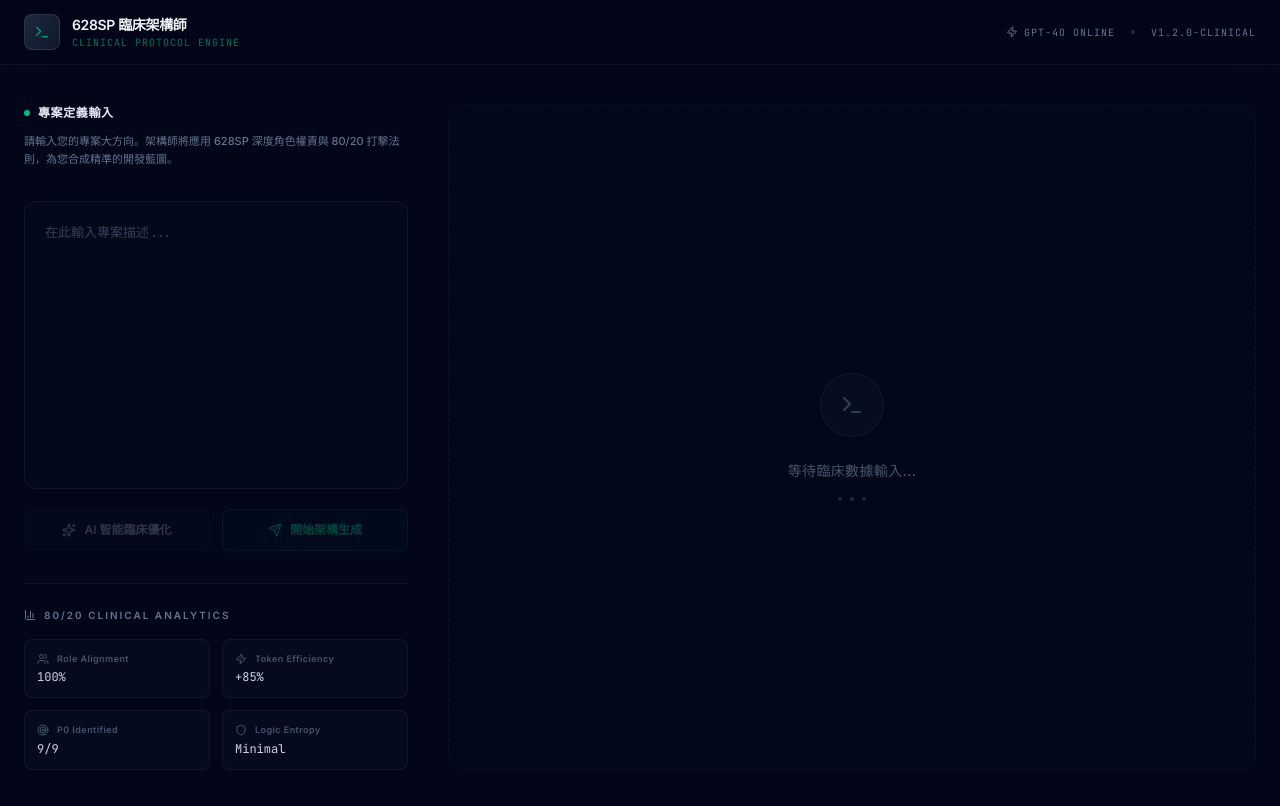
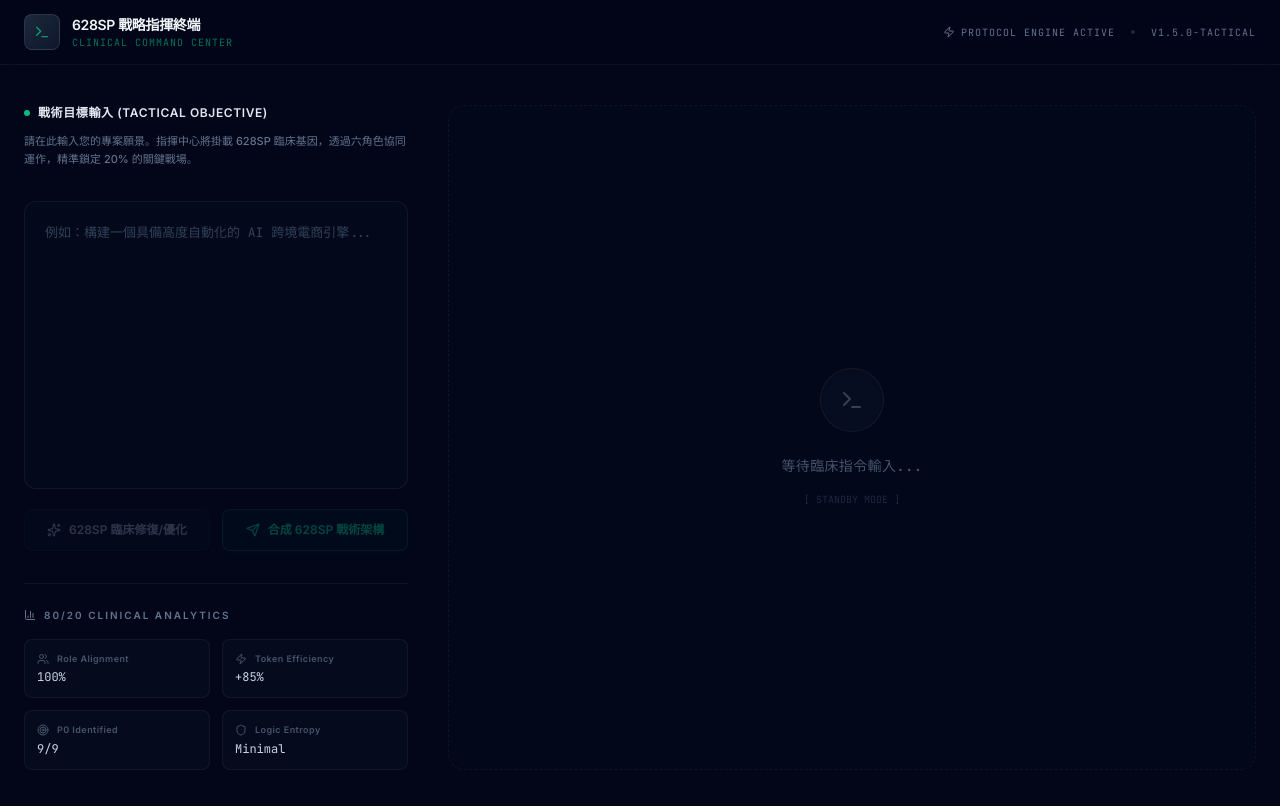
Before and after one commit to ivanlai33-del/628, a React (Vite) app: page / in a window 1280 px wide. Shown: the top 806 px of the page. Built offline with nearby package versions, Linux system fonts and the light colour scheme.

Commit message:
feat: clinical branding overhaul (628SP Tactical Objective & DNA Synthesis)

```diff
--- a/src/App.tsx
+++ b/src/App.tsx
@@ -107,15 +107,15 @@ export default function App() {
               <Terminal className="w-4 h-4 text-emerald-500/80" />
             </div>
             <div>
-              <h1 className="font-semibold tracking-tight text-slate-100 text-sm">628SP 臨床架構師</h1>
-              <div className="text-[10px] text-emerald-500/60 font-mono tracking-widest uppercase">Clinical Protocol Engine</div>
+              <h1 className="font-semibold tracking-tight text-slate-100 text-sm">628SP 戰略指揮終端</h1>
+              <div className="text-[10px] text-emerald-500/60 font-mono tracking-widest uppercase">Clinical Command Center</div>
             </div>
           </div>
           <div className="flex items-center gap-6">
             <div className="hidden md:flex items-center gap-4 text-[10px] font-mono text-slate-500 uppercase tracking-widest">
-              <span className="flex items-center gap-1.5"><Zap className="w-3 h-3" /> GPT-4o Online</span>
+              <span className="flex items-center gap-1.5"><Zap className="w-3 h-3" /> Protocol Engine Active</span>
               <span className="w-1 h-1 rounded-full bg-slate-800" />
-              <span>v1.2.0-clinical</span>
+              <span>v1.5.0-Tactical</span>
             </div>
           </div>
         </div>
@@ -127,10 +127,10 @@ export default function App() {
           <div className="space-y-3">
             <div className="flex items-center gap-2">
               <div className="w-1.5 h-1.5 rounded-full bg-emerald-500" />
-              <h2 className="text-xs font-semibold text-slate-200 uppercase tracking-wider">專案定義輸入</h2>
+              <h2 className="text-xs font-semibold text-slate-200 uppercase tracking-wider">戰術目標輸入 (Tactical Objective)</h2>
             </div>
             <p className="text-[11px] text-slate-500 leading-relaxed font-medium">
-              請輸入您的專案大方向。架構師將應用 628SP 深度角色權責與 80/20 打擊法則，為您合成精準的開發藍圖。
+              請在此輸入您的專案願景。指揮中心將掛載 628SP 臨床基因，透過六角色協同運作，精準鎖定 20% 的關鍵戰場。
             </p>
           </div>
 
@@ -139,7 +139,7 @@ export default function App() {
               <textarea
                 value={isOptimizing ? displayDescription : description}
                 onChange={(e) => setDescription(e.target.value)}
-                placeholder="在此輸入專案描述..."
+                placeholder="例如：構建一個具備高度自動化的 AI 跨境電商引擎..."
                 className="w-full h-full bg-slate-900/20 border border-white/5 rounded-xl p-5 text-[13px] text-slate-400 placeholder:text-slate-700 focus:outline-none focus:ring-1 focus:ring-emerald-500/30 focus:border-emerald-500/30 transition-all resize-none leading-relaxed font-mono custom-scrollbar"
                 disabled={isGenerating || isOptimizing}
               />
@@ -147,7 +147,7 @@ export default function App() {
                 <div className="absolute inset-0 bg-slate-950/20 backdrop-blur-[1px] flex items-center justify-center rounded-xl pointer-events-none">
                   <div className="flex items-center gap-2 text-emerald-500/80 text-[10px] font-mono tracking-widest uppercase">
                     <Loader2 className="w-3 h-3 animate-spin" />
-                    Optimizing Strategy...
+                    Clinical Optimizing...
                   </div>
                 </div>
               )}
@@ -160,7 +160,7 @@ export default function App() {
                 className="flex-1 flex items-center justify-center gap-2 text-slate-400 hover:text-emerald-400/80 bg-slate-900/40 hover:bg-slate-900/60 border border-white/5 py-3 rounded-lg text-xs font-semibold transition-all shadow-sm active:scale-[0.98] disabled:opacity-30"
               >
                 <Sparkles className="w-3.5 h-3.5" />
-                <span>AI 智能臨床優化</span>
+                <span>628SP 臨床修復/優化</span>
               </button>
 
               <button
@@ -173,7 +173,7 @@ export default function App() {
                 ) : (
                   <Send className="w-3.5 h-3.5" />
                 )}
-                <span>開始架構生成</span>
+                <span>合成 628SP 戰術架構</span>
               </button>
             </div>
           </div>
@@ -227,9 +227,9 @@ export default function App() {
                 <div className="w-16 h-16 rounded-full bg-slate-900/40 flex items-center justify-center mb-6 border border-white/5 shadow-inner">
                   <Terminal className="w-6 h-6 text-slate-700" />
                 </div>
-                <p className="text-sm text-slate-600 font-medium tracking-wide">等待臨床數據輸入...</p>
-                <div className="mt-4 flex gap-2">
-                   {[1,2,3].map(i => <div key={i} className="w-1 h-1 rounded-full bg-slate-800" />)}
+                <p className="text-sm text-slate-600 font-medium tracking-wide font-mono uppercase tracking-[0.2em]">等待臨床指令輸入...</p>
+                <div className="mt-4 flex gap-2 text-[10px] text-slate-800 font-mono">
+                  [ STANDBY MODE ]
                 </div>
               </motion.div>
             ) : isGenerating ? (
@@ -250,7 +250,7 @@ export default function App() {
                     <Loader2 className="w-6 h-6 text-emerald-500/60 animate-spin" />
                   </div>
                 </div>
-                <p className="text-xs text-slate-400 font-mono tracking-[0.3em] uppercase animate-pulse">Synthesizing DNA...</p>
+                <p className="text-xs text-slate-400 font-mono tracking-[0.3em] uppercase animate-pulse">Synthesizing Clinical DNA...</p>
               </motion.div>
             ) : (
               <motion.div
@@ -273,7 +273,7 @@ export default function App() {
                         }`}
                       >
                         {getFileIcon(file.name)}
-                        <span className="relative z-10">{file.name}</span>
+                        <span className="relative z-10 font-mono">{file.name}</span>
                         {activeFile === file.name && (
                           <motion.div
                             layoutId="activeTab"
@@ -286,10 +286,10 @@ export default function App() {
                   <div className="pr-4 py-1">
                     <button
                       onClick={handleDownloadZip}
-                      className="flex items-center gap-2 px-4 py-2 text-[10px] font-bold uppercase tracking-widest text-slate-300 bg-slate-900/50 hover:bg-slate-800 hover:text-white rounded-lg border border-white/5 transition-all active:scale-95 shadow-lg"
+                      className="flex items-center gap-2 px-4 py-2 text-[10px] font-bold uppercase tracking-widest text-slate-300 bg-slate-900/50 hover:bg-slate-800 hover:text-white rounded-lg border border-white/5 transition-all active:scale-95 shadow-lg group/btn"
                     >
-                      <Download className="w-3.5 h-3.5" />
-                      <span>Export Repo</span>
+                      <Download className="w-3.5 h-3.5 group-hover/btn:text-emerald-400 transition-colors" />
+                      <span>Export DNA Repo</span>
                     </button>
                   </div>
                 </div>
@@ -315,13 +315,13 @@ export default function App() {
 
                 <div className="px-8 py-4 border-t border-white/5 bg-slate-900/20 flex items-center justify-between text-[10px] font-mono text-slate-600">
                   <div className="flex items-center gap-4">
-                    <span>STRUCTURE: 628SP ALPHA</span>
+                    <span>STRUCTURE: 628SP PROTOCOL</span>
                     <span className="w-1 h-1 rounded-full bg-slate-800" />
                     <span>ENCODING: UTF-8</span>
                   </div>
                   <div className="flex items-center gap-2">
-                    <Shield className="w-3 h-3" />
-                    SYSTEM STABLE
+                    <Shield className="w-3 h-3 text-emerald-500/40" />
+                    COMMAND STABLE
                   </div>
                 </div>
               </motion.div>
```
